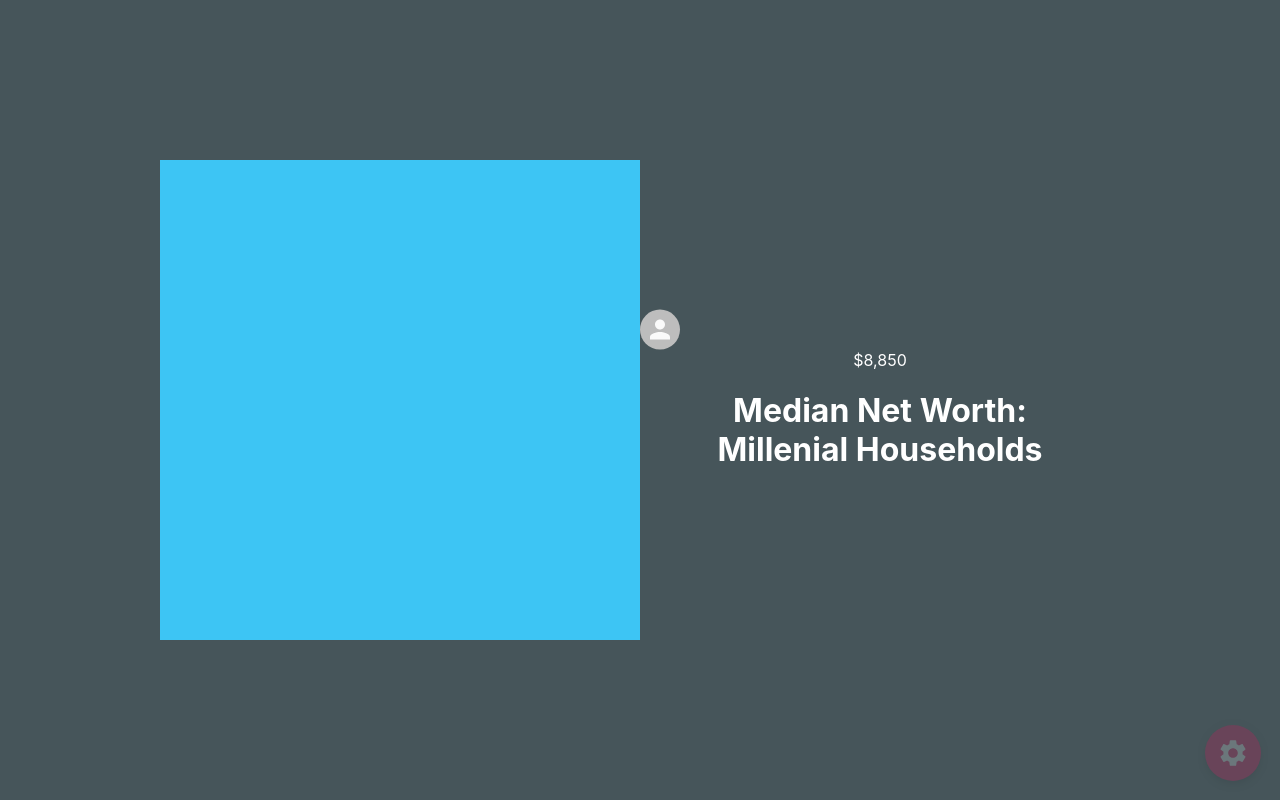
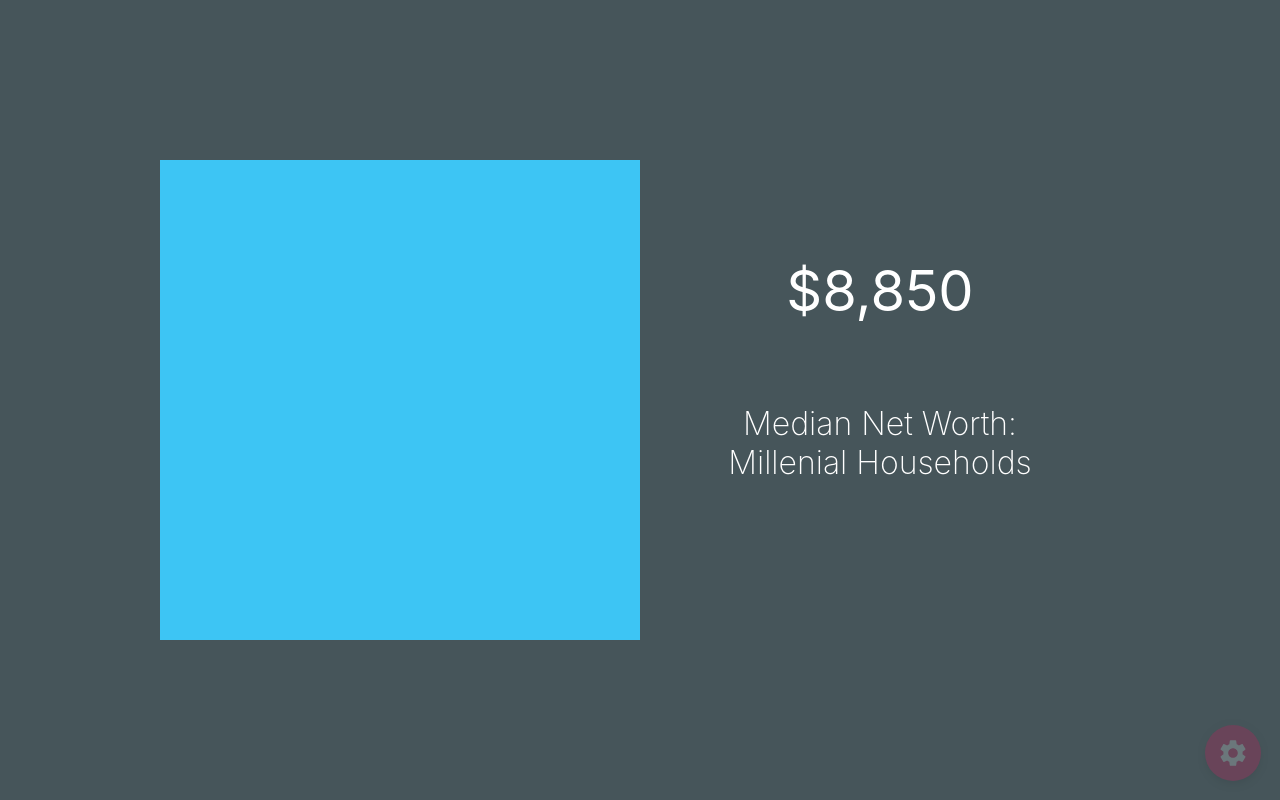
Before and after one commit to berrutti/comparing-numbers, a React (Create React App) app: page / in a window 1280 px wide. Built offline with nearby package versions, Linux system fonts and the light colour scheme.

Commit message:
Add first data layout

```diff
--- a/src/App.css
+++ b/src/App.css
@@ -22,6 +22,7 @@
 .squares-container {
   position: relative;
   top: 50%;
+  -ms-transform: translateY(-50%);
   transform: translateY(-50%);
 }
 
@@ -36,16 +37,44 @@
   position: absolute;
   top: 50%;
   width: 100%;
+  height: 50%;
+  display: flex;
+  flex-direction: column;
+  justify-content: space-evenly;
   -ms-transform: translateY(-50%);
   transform: translateY(-50%);
 }
+
+.align-left {
+  text-align: left;
+}
+.element-avatar .MuiAvatar-root {
+  width: 10rem;
+  height: 10rem;
+}
+
+.element-number {
+  height: 30%;
+  font-size: 3.5rem;
+}
+
+.element-info {
+  display: flex;
+  height: 70%;
+  justify-content: center;
+  align-items: center;
+}
+
 .element-title {
   display: block;
+  font-weight: 200;
 }
 
-.element.subtitle {
+.element-subtitle {
   display: block;
+  font-weight: 400;
 }
+
 #settings {
   position: fixed !important;
   right: 1.2rem;
--- a/src/components/Data.jsx
+++ b/src/components/Data.jsx
@@ -11,16 +11,24 @@ function Data({ squaresData, index }) {
     });
 
     const AnimatedNumberFormat = animated(NumberFormat);
-
+    const getClassName = () => {
+        return element.avatar ? 'element-title align-left' : 'element-title';
+    }
     return (
         <div className='data'>
             <div className='elements'>
-                <Avatar alt={element.subtitle} src={element.avatar}></Avatar>
-                <AnimatedNumberFormat value={value.interpolate(x => x.toFixed(0))} displayType='text' thousandSeparator={true} prefix={'$'}></AnimatedNumberFormat>
-                <h1>
-                    {element.title && <span className='element-title'>{element.title}</span>}
-                    {element.subtitle && <span className='element-subtitle'>{element.subtitle}</span>}
-                </h1>
+                <div className='element-number'>
+                    <AnimatedNumberFormat value={value.interpolate(x => x.toFixed(0))} displayType='text' thousandSeparator={true} prefix={'$'}></AnimatedNumberFormat>
+                </div>
+                <div className='element-info'>
+                    {element.avatar && <div className='element-avatar'><Avatar alt={element.subtitle} src={element.avatar}></Avatar></div>}
+                    <div className='element-text'>
+                        <h1>
+                            {element.title && <span className={getClassName()}>{element.title}</span>}
+                            {element.subtitle && <span className={getClassName()}>{element.subtitle}</span>}
+                        </h1>
+                    </div>
+                </div>
             </div>
         </div>
     );
```
